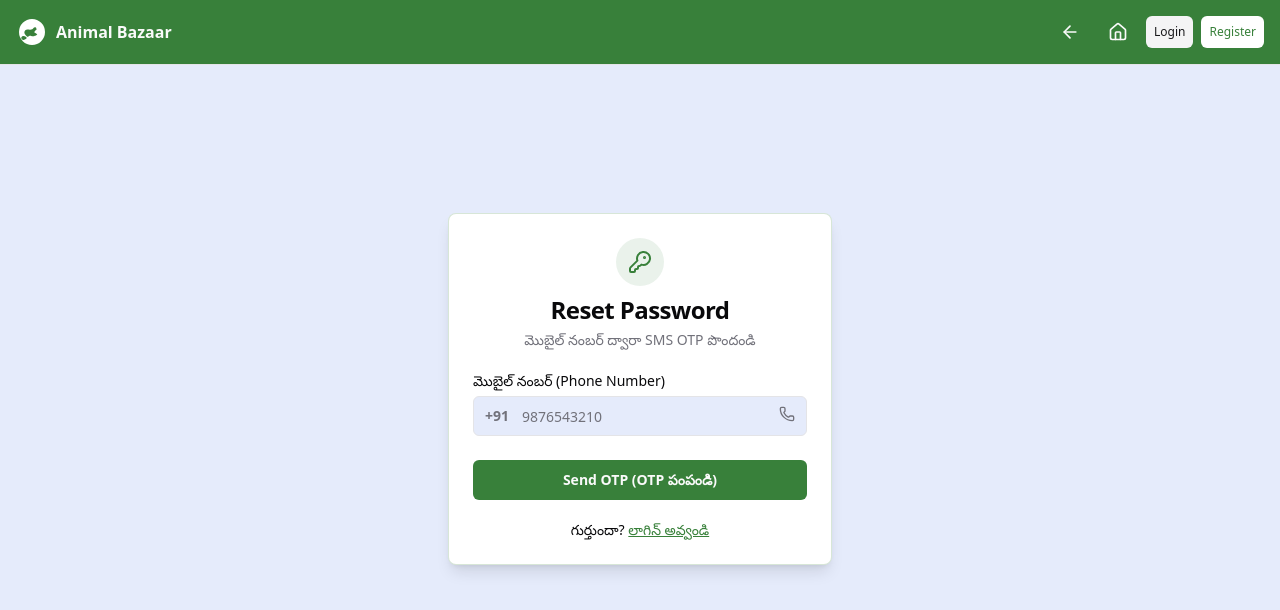
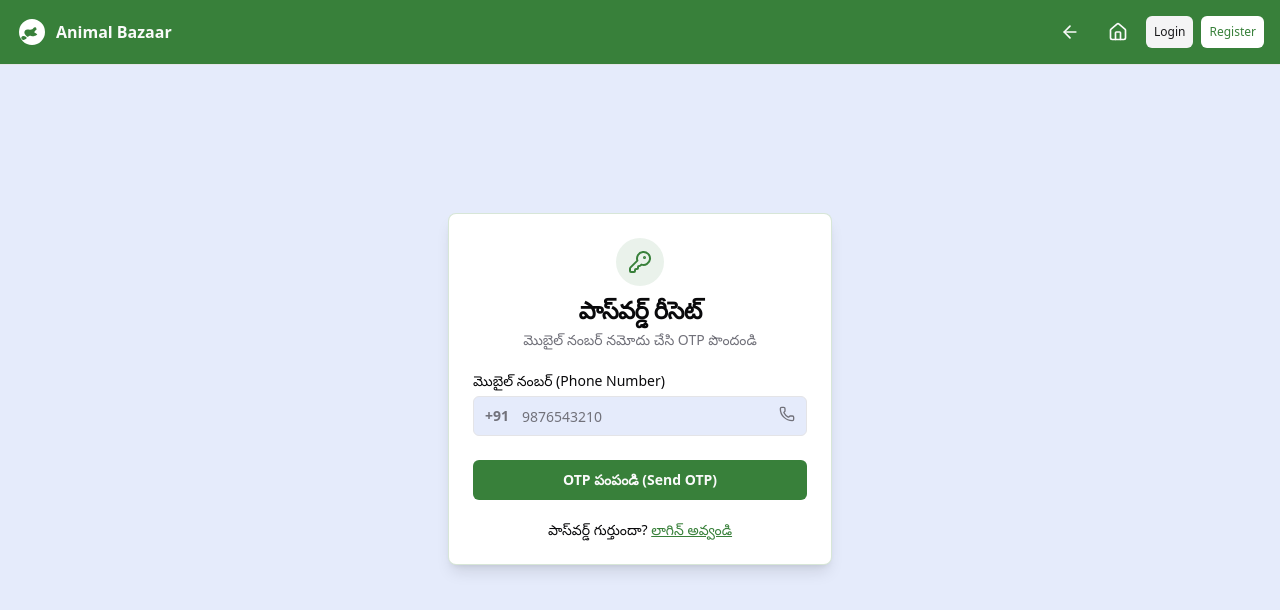
Before and after one commit to narasimhaappdeveloper-hue/Animal-Bazaar, a Next.js app: page /forgot-password in a window 1280 px wide. Shown: the top 610 px of the page. Built offline with nearby package versions, Linux system fonts and the light colour scheme; no server answers.

Commit message:
Update page.tsx

```diff
--- a/src/app/forgot-password/page.tsx
+++ b/src/app/forgot-password/page.tsx
@@ -21,6 +21,7 @@ export default function ForgotPasswordPage() {
   const { toast } = useToast();
   const router = useRouter();
 
+  // దశలు: phone -> otp -> new-password
   const [step, setStep] = useState<'phone' | 'otp' | 'new-password'>('phone');
   const [phoneNumber, setPhoneNumber] = useState('');
   const [otp, setOtp] = useState('');
@@ -29,19 +30,17 @@ export default function ForgotPasswordPage() {
   const [loading, setLoading] = useState(false);
   const [confirmationResult, setConfirmationResult] = useState<ConfirmationResult | null>(null);
 
-  // Invisible reCAPTCHA initialization
+  // Invisible Recaptcha సెటప్
   const setupRecaptcha = () => {
     if (!window.recaptchaVerifier) {
       window.recaptchaVerifier = new RecaptchaVerifier(auth, 'recaptcha-container', {
         size: 'invisible',
-        callback: () => {
-          // reCAPTCHA solved automatically
-        },
+        callback: () => {},
       });
     }
   };
 
-  // 1. ఫోన్ నంబర్‌కి OTP పంపడం
+  // 1. మొబైల్ నంబర్‌కి OTP పంపడం
   const handleSendOtp = async (e: React.FormEvent) => {
     e.preventDefault();
     if (!phoneNumber || phoneNumber.length < 10) {
@@ -72,7 +71,7 @@ export default function ForgotPasswordPage() {
       toast({
         variant: 'destructive',
         title: 'OTP పంపడం విఫలమైంది',
-        description: error.message || 'Firebase లో Phone Auth ఎనేబుల్ అయిందో లేదో తనిఖీ చేయండి.',
+        description: error.message || 'దయచేసి Firebase లో Phone Auth ఎనేబుల్ అయిందో లేదో చూడండి.',
       });
     } finally {
       setLoading(false);
@@ -98,7 +97,7 @@ export default function ForgotPasswordPage() {
         setStep('new-password');
         toast({
           title: 'OTP వెరిఫై అయ్యింది ✓',
-          description: 'ఇప్పుడు మీ కొత్త పాస్‌వర్డ్‌ను సెట్ చేయండి.',
+          description: 'ఇప్పుడు మీ కొత్త పాస్‌వర్డ్‌ను సెట్ చేసుకోండి.',
         });
       }
     } catch (error: any) {
@@ -129,7 +128,7 @@ export default function ForgotPasswordPage() {
       toast({
         variant: 'destructive',
         title: 'పాస్‌వర్డ్ సరిపోలలేదు',
-        description: 'రెండు ఫీల్డ్స్‌లో ఒకే పాస్‌వర్డ్ ఇవ్వండి.',
+        description: 'రెండు ఫీల్డ్స్‌లో ఒకే పాస్‌వర్డ్ నమోదు చేయండి.',
       });
       return;
     }
@@ -140,7 +139,7 @@ export default function ForgotPasswordPage() {
       if (currentUser) {
         await updatePassword(currentUser, newPassword);
         toast({
-          title: 'పాస్‌వర్డ్ అప్‌డేట్ అయ్యింది! ✓',
+          title: 'పాస్‌వర్డ్ విజయవంతంగా మారింది! ✓',
           description: 'మీ కొత్త పాస్‌వర్డ్‌తో లాగిన్ అవ్వండి.',
         });
         router.push('/login');
@@ -169,15 +168,15 @@ export default function ForgotPasswordPage() {
           <div className="mx-auto h-12 w-12 rounded-full bg-primary/10 flex items-center justify-center text-primary mb-1">
             <KeyRound className="h-6 w-6" />
           </div>
-          <CardTitle className="text-2xl font-bold">Reset Password</CardTitle>
+          <CardTitle className="text-2xl font-bold">పాస్‌వర్డ్ రీసెట్</CardTitle>
           <CardDescription>
-            {step === 'phone' && 'మొబైల్ నంబర్ ద్వారా SMS OTP పొందండి'}
-            {step === 'otp' && 'మీ ఫోన్‌కు వచ్చిన 6 అంకెల కోడ్ ఇవ్వండి'}
-            {step === 'new-password' && 'మీ కొత్త పాస్‌వర్డ్‌ను నమోదు చేయండి'}
+            {step === 'phone' && 'మొబైల్ నంబర్ నమోదు చేసి OTP పొందండి'}
+            {step === 'otp' && 'మీ ఫోన్‌కు వచ్చిన 6 అంకెల OTP ని నమోదు చేయండి'}
+            {step === 'new-password' && 'మీ కొత్త పాస్‌వర్డ్‌ను సెట్ చేయండి'}
           </CardDescription>
         </CardHeader>
 
-        {/* STEP 1: PHONE NUMBER FORM */}
+        {/* దశ 1: మొబైల్ నంబర్ బాక్స్ */}
         {step === 'phone' && (
           <form onSubmit={handleSendOtp}>
             <CardContent className="grid gap-4">
@@ -204,14 +203,14 @@ export default function ForgotPasswordPage() {
                 {loading ? (
                   <>
                     <Loader2 className="mr-2 h-4 w-4 animate-spin" />
-                    SMS పంపుతోంది...
+                    OTP పంపుతోంది...
                   </>
                 ) : (
-                  'Send OTP (OTP పంపండి)'
+                  'OTP పంపండి (Send OTP)'
                 )}
               </Button>
               <div className="text-center text-sm pt-2">
-                గుర్తుందా?{' '}
+                పాస్‌వర్డ్ గుర్తుందా?{' '}
                 <Link href="/login" className="underline text-primary font-medium">
                   లాగిన్ అవ్వండి
                 </Link>
@@ -220,12 +219,12 @@ export default function ForgotPasswordPage() {
           </form>
         )}
 
-        {/* STEP 2: OTP VERIFICATION FORM */}
+        {/* దశ 2: OTP ఎంటర్ చేసే బాక్స్ */}
         {step === 'otp' && (
           <form onSubmit={handleVerifyOtp}>
             <CardContent className="grid gap-4">
               <div className="grid gap-2">
-                <Label htmlFor="otp">6 అంకెల OTP నమోదు చేయండి</Label>
+                <Label htmlFor="otp">6 అంకెల OTP ఇవ్వండి</Label>
                 <Input
                   id="otp"
                   type="text"
@@ -248,7 +247,7 @@ export default function ForgotPasswordPage() {
                 ) : (
                   <>
                     <CheckCircle2 className="mr-2 h-4 w-4" />
-                    Verify OTP
+                    OTP సరిచూడండి
                   </>
                 )}
               </Button>
@@ -257,13 +256,13 @@ export default function ForgotPasswordPage() {
                 onClick={() => setStep('phone')}
                 className="text-xs text-muted-foreground hover:underline text-center mt-1"
               >
-                తప్పు నంబరా? (మళ్లీ నంబర్ ఇవ్వండి)
+                తప్పు నంబరా? (మళ్లీ నంబర్ మార్చండి)
               </button>
             </CardFooter>
           </form>
         )}
 
-        {/* STEP 3: NEW PASSWORD FORM */}
+        {/* దశ 3: కొత్త పాస్‌వర్డ్ ఎంటర్ చేసే బాక్స్ */}
         {step === 'new-password' && (
           <form onSubmit={handleUpdatePassword}>
             <CardContent className="grid gap-4">
@@ -306,7 +305,7 @@ export default function ForgotPasswordPage() {
                 ) : (
                   <>
                     <ShieldCheck className="mr-2 h-4 w-4" />
-                    పాస్‌వర్డ్ మార్చండి
+                    కొత్త పాస్‌వర్డ్ సెట్ చేయండి
                   </>
                 )}
               </Button>
@@ -318,7 +317,7 @@ export default function ForgotPasswordPage() {
   );
 }
 
-// Global TypeScript declaration for RecaptchaVerifier
+// Window object కు RecaptchaVerifier టైప్ డిక్లరేషన్
 declare global {
   interface Window {
     recaptchaVerifier: any;
```
